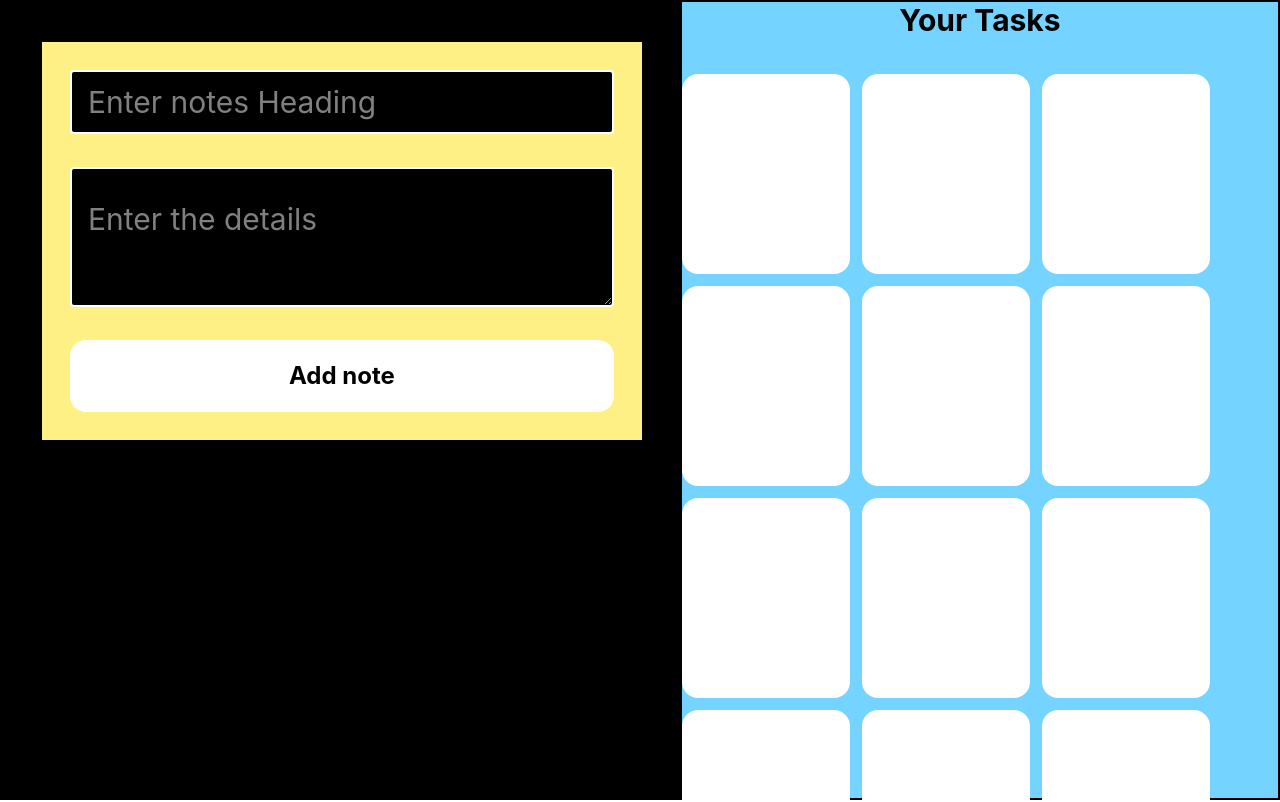
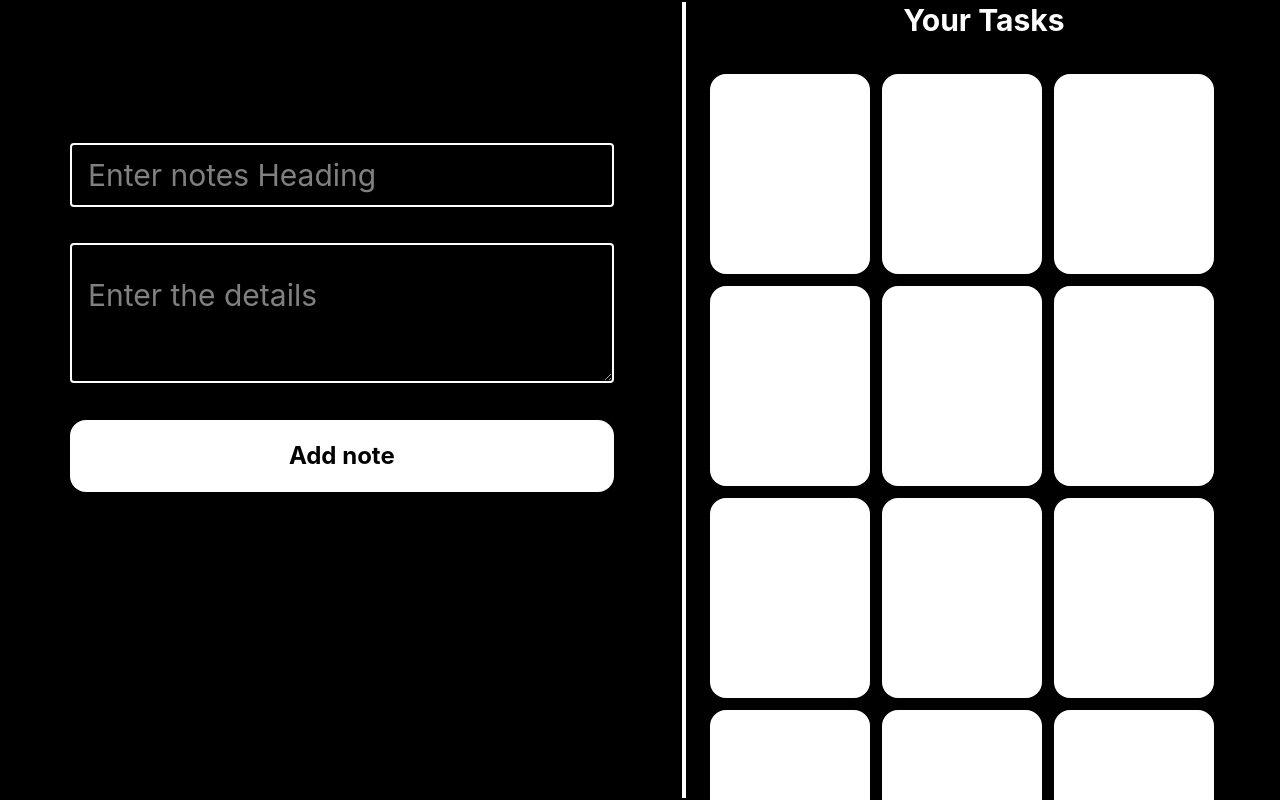
Before and after one commit to siddhantKumar07/Reactjs, a React (Vite) app in the folder 11notesProject/: page / in a window 1280 px wide. Built offline with nearby package versions, Linux system fonts and the light colour scheme.

Commit message:
making notes project

```diff
--- a/11notesProject/src/App.jsx
+++ b/11notesProject/src/App.jsx
@@ -6,8 +6,8 @@ const App = () => {
   }
   return (
   <div className='h-screen w-full lg:flex bg-black p-0.5  '>
-     <form onSubmit={handleform} className='flex flex-col gap-4 justify-between lg:w-1/2 m-10 h-[50%] w-[40%] items-start p-7 bg-yellow-200'>
-
+     <form onSubmit={handleform} className='flex flex-col gap-4 justify-between lg:w-1/2 m-10 h-[60%] w-[40%] items-start p-7'>
+    <h1 className='text-3xl font-bold'>Add Notes</h1>
         <input type="text"
       placeholder='Enter notes Heading'
       className=' outline-none px-4 py-3 w-full rounded text-white  border-2 text-3xl bg-black'
@@ -19,22 +19,22 @@ const App = () => {
       />
       <button className='px-4 cursor-pointer py-5 w-full bg-white outline-none text-black rounded-2xl font-bold text-2xl '>Add note</button>
      </form>
-     <div className=' bg-sky-300 h-full  lg:w-1/2 '>
-     <h1 className='text-center h-[5%] text-3xl font-bold'>Your Tasks</h1>
-<div className='flex gap-3 flex-wrap py-8 overflow-auto h-[calc(100vh-5%)]'>
-  <div className='h-50 w-42 rounded-2xl bg-white'></div>
-  <div className='h-50 w-42 rounded-2xl bg-white'></div>
-  <div className='h-50 w-42 rounded-2xl bg-white'></div>
-  <div className='h-50 w-42 rounded-2xl bg-white'></div>
-  <div className='h-50 w-42 rounded-2xl bg-white'></div>
-  <div className='h-50 w-42 rounded-2xl bg-white'></div>
-  <div className='h-50 w-42 rounded-2xl bg-white'></div>
-  <div className='h-50 w-42 rounded-2xl bg-white'></div>
-  <div className='h-50 w-42 rounded-2xl bg-white'></div>
-  <div className='h-50 w-42 rounded-2xl bg-white'></div>
-  <div className='h-50 w-42 rounded-2xl bg-white'></div>
-  <div className='h-50 w-42 rounded-2xl bg-white'></div>
-  <div className='h-50 w-42 rounded-2xl bg-white'></div>
+     <div className=' h-full  lg:w-1/2 border-l-4 lg:border-white pl-1'>
+     <h1 className='text-center h-[5%] text-3xl font-bold text-white'>Your Tasks</h1>
+<div className='flex gap-3 flex-wrap py-8 px-5 overflow-auto h-[calc(100vh-5%)]'>
+  <div className='h-50 w-40 rounded-2xl bg-white'></div>
+  <div className='h-50 w-40 rounded-2xl bg-white'></div>
+  <div className='h-50 w-40 rounded-2xl bg-white'></div>
+  <div className='h-50 w-40 rounded-2xl bg-white'></div>
+  <div className='h-50 w-40 rounded-2xl bg-white'></div>
+  <div className='h-50 w-40 rounded-2xl bg-white'></div>
+  <div className='h-50 w-40 rounded-2xl bg-white'></div>
+  <div className='h-50 w-40 rounded-2xl bg-white'></div>
+  <div className='h-50 w-40 rounded-2xl bg-white'></div>
+  <div className='h-50 w-40 rounded-2xl bg-white'></div>
+  <div className='h-50 w-40 rounded-2xl bg-white'></div>
+  <div className='h-50 w-40 rounded-2xl bg-white'></div>
+  <div className='h-50 w-40 rounded-2xl bg-white'></div>
 
 </div>
 
```
